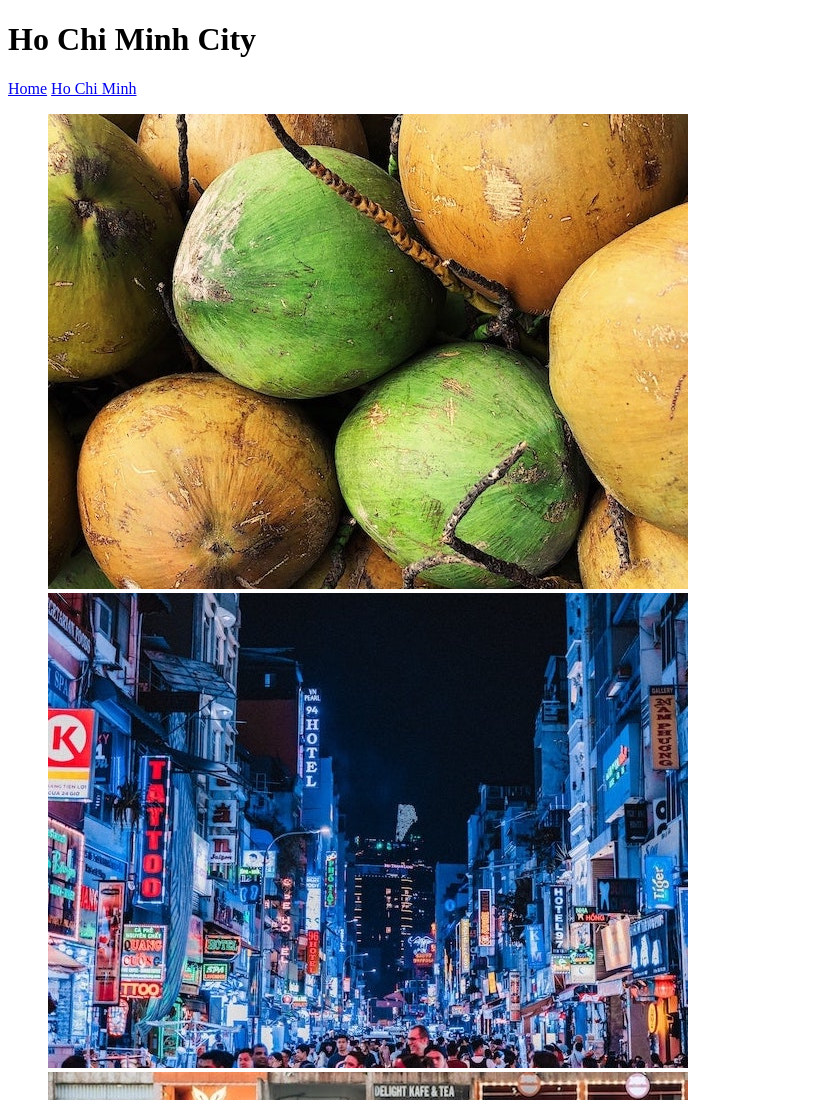
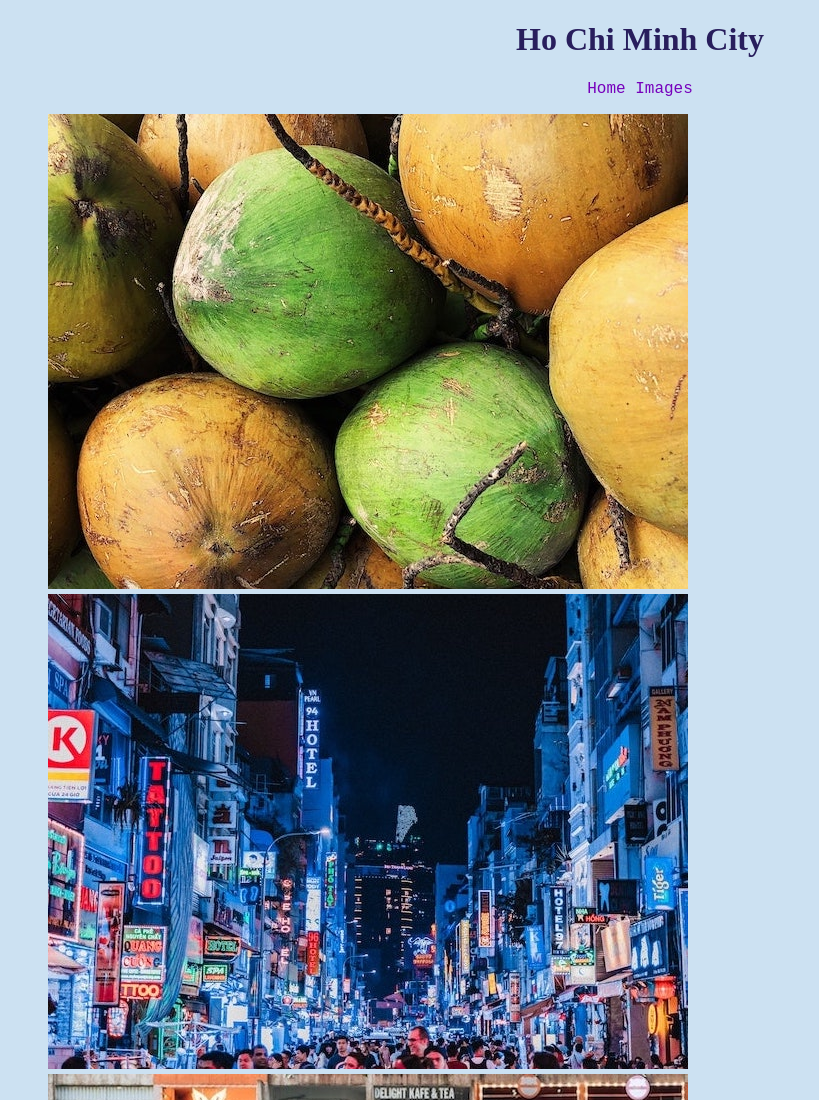
Before and after one commit to ngocbnguyen/simple-travel-site, a plain HTML site: page cityimages.html in a window 1280 px wide. Shown: the top 1100 px of the page, without its empty margins (0-819 px from the left). Drawn offline with Linux system fonts and the light colour scheme.

Commit message:
Step 5 completed w simple CSS

```diff
--- a/cityimages.html
+++ b/cityimages.html
@@ -1,18 +1,19 @@
 <!DOCTYPE html>
 <html lang="en">
 <head>
+    <link rel="stylesheet" href="./css/deco.css">
     <meta charset="UTF-8">
     <meta http-equiv="X-UA-Compatible" content="IE=edge">
     <meta name="viewport" content="width=device-width, initial-scale=1.0">
-    <title>Document</title>
+    <title>Ho Chi Minh City</title>
 </head>
 <body>
     <header>
         <h1>Ho Chi Minh City</h1>
     </header>
     <nav>
-        <a href="index.html">Home</a>
-        <a href="cityiamges.html">Ho Chi Minh</a>
+        <a href="index.html" style="text-decoration:none ;">Home</a>
+        <a href="cityiamges.html"style="text-decoration:none  ;"">Images</a>
     </nav>
     <main>
         <figure>
--- /dev/null
+++ b/css/deco.css
@@ -0,0 +1,27 @@
+body
+    {
+        background-color:#cce1f2;
+        font-family: 'Courier New', Courier, monospace;
+    }
+
+h1 {
+    text-align: center;
+    font-family:serif;
+    color:#281e5d ;
+
+}
+
+nav {
+    text-align: center;
+
+}
+
+a:link {
+    color:#7600bc ;
+}
+a:hover {
+    color:#1e2f97;
+}
+a:visited {
+    color: #022d36;
+}
```
Also changed, not shown: index.html (+3 -2 lines).
